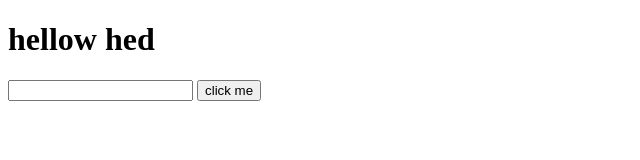
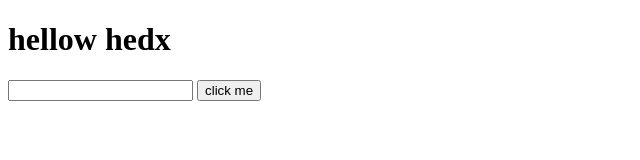
Before and after one commit to Tamil-0714/basics_of_my_html, a plain HTML site: page number new/index.html in a window 1280 px wide. Shown: the full height of the page, 0-640 px from the left. Drawn offline with Linux system fonts and the light colour scheme.

Commit message:
Update index.html

```diff
--- a/number new/index.html
+++ b/number new/index.html
@@ -7,7 +7,7 @@
      <title>input check</title>
  </head>
  <body>
-    <h1>hellow hed</h1>
+    <h1>hellow hedx</h1>
      <input type="text">
      <button onclick="btnwrk()">click me</button>
      <div></div>
```
